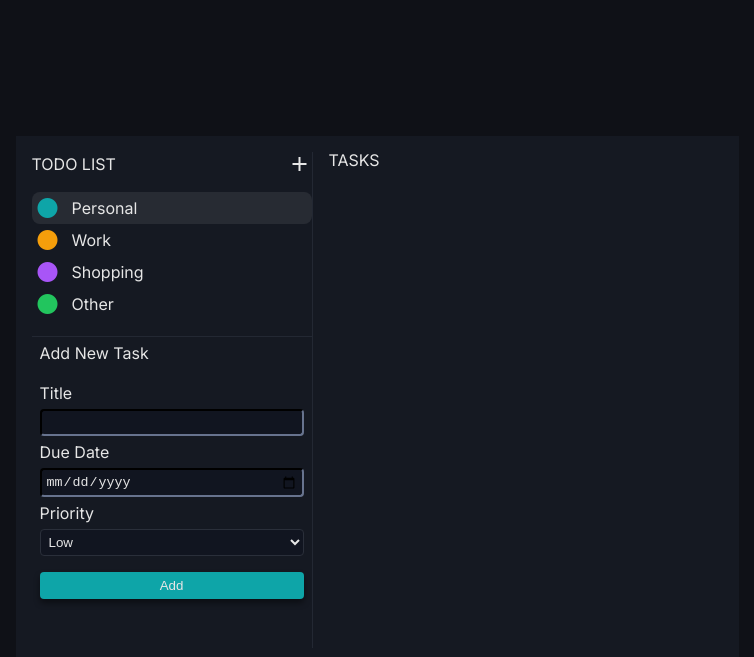
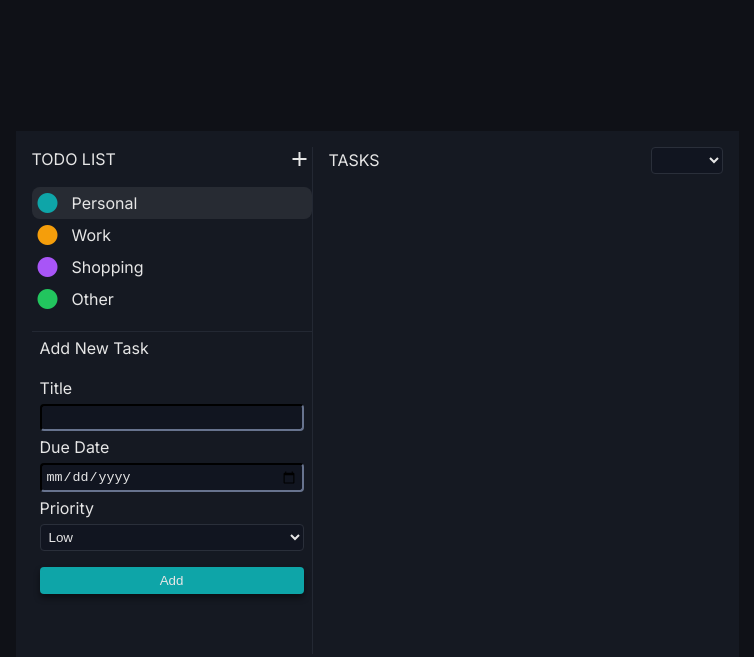
Before and after one commit to gabrielberluccidev/odin-todo-list, a website built with webpack: page src/template.html in a window 1280 px wide. Shown: the whole page, without its empty margins (263-1017 px from the left). Built offline with nearby package versions, Linux system fonts and the light colour scheme.

Commit message:
feat: add a select next to the todo list title that will handle task order

```diff
--- a/src/template.html
+++ b/src/template.html
@@ -101,6 +101,12 @@
       <div class="todo-list-main-container">
         <div class="todo-list-main-title">
           <h4>TASKS</h4>
+          <select name="order" id="order">
+            <option value="none"></option>
+            <option value="order-name">Name</option>
+            <option value="order-date">Date</option>
+            <option value="order-priority">Priority</option>
+          </select>
         </div>
 
         <div class="todo-list-main-task"></div>
```
